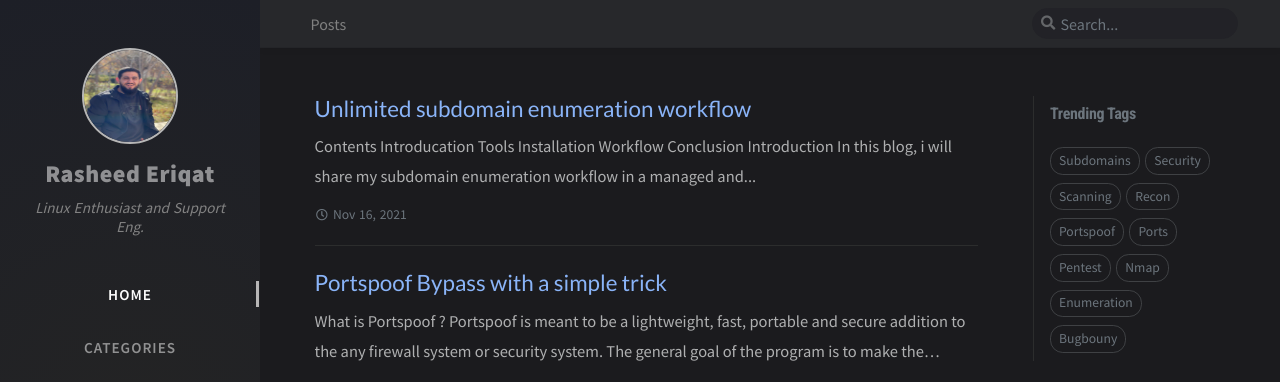
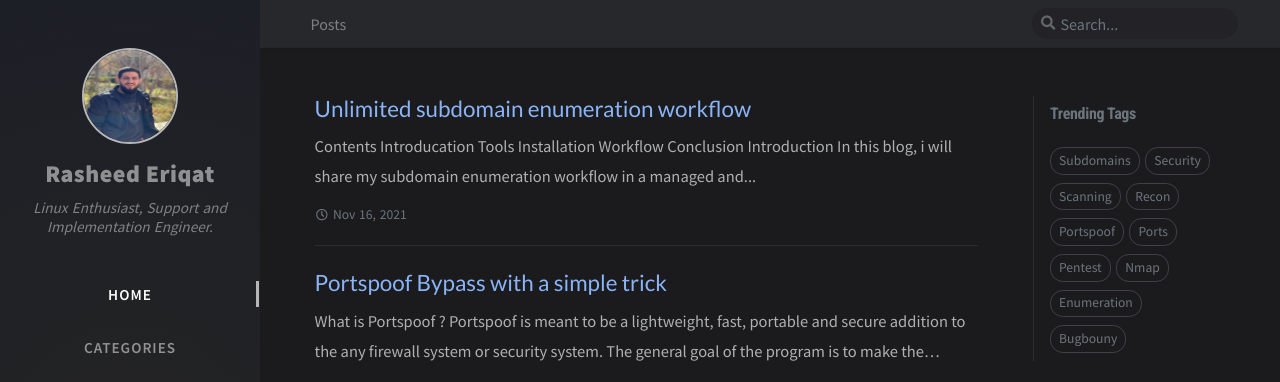
Before and after one commit to eriqat-hub/rasheed-eriqat.github.io, a Jekyll site: the page built from index.html, in a window 1280 px wide. Shown: the top 382 px of the page. Built offline with Jekyll 4.4.1, drawn with Linux system fonts in a browser that asks for light colours; nearby versions of some CDN libraries; the list of posts is cut into pages by our own code; comment, search, counter and statistics services are not loaded.

Commit message:
update config

```diff
--- a/_config.yml
+++ b/_config.yml
@@ -10,16 +10,15 @@
 
 title: Rasheed Eriqat                        # the main title
 
-tagline: Linux Enthusiast and Support Eng.  # it will display as the sub-title
+tagline: Linux Enthusiast, Support and Implementation Engineer.  # it will display as the sub-title
 
 description: >-                        # used by seo meta and the atom feed
  Linux Enthusiast who is intersting in linux in all flavors and distros.
- Also working as Support Engineer T1 with +3 years of experince supporting varios technologies as well as bussniss.
+ Also working as Support and Implementation Engineer T1 with +3 years of experince supporting varios technologies as well as bussniss.
 
 
 # Replace with the website url, e.g. 'https://username.github.io'
-url: 'rasheed-eriqat.github.io
-'
+url: 'rasheed-eriqat.github.io'
 
 author: Rasheed Eriqat                  # change to your full name
 
```
